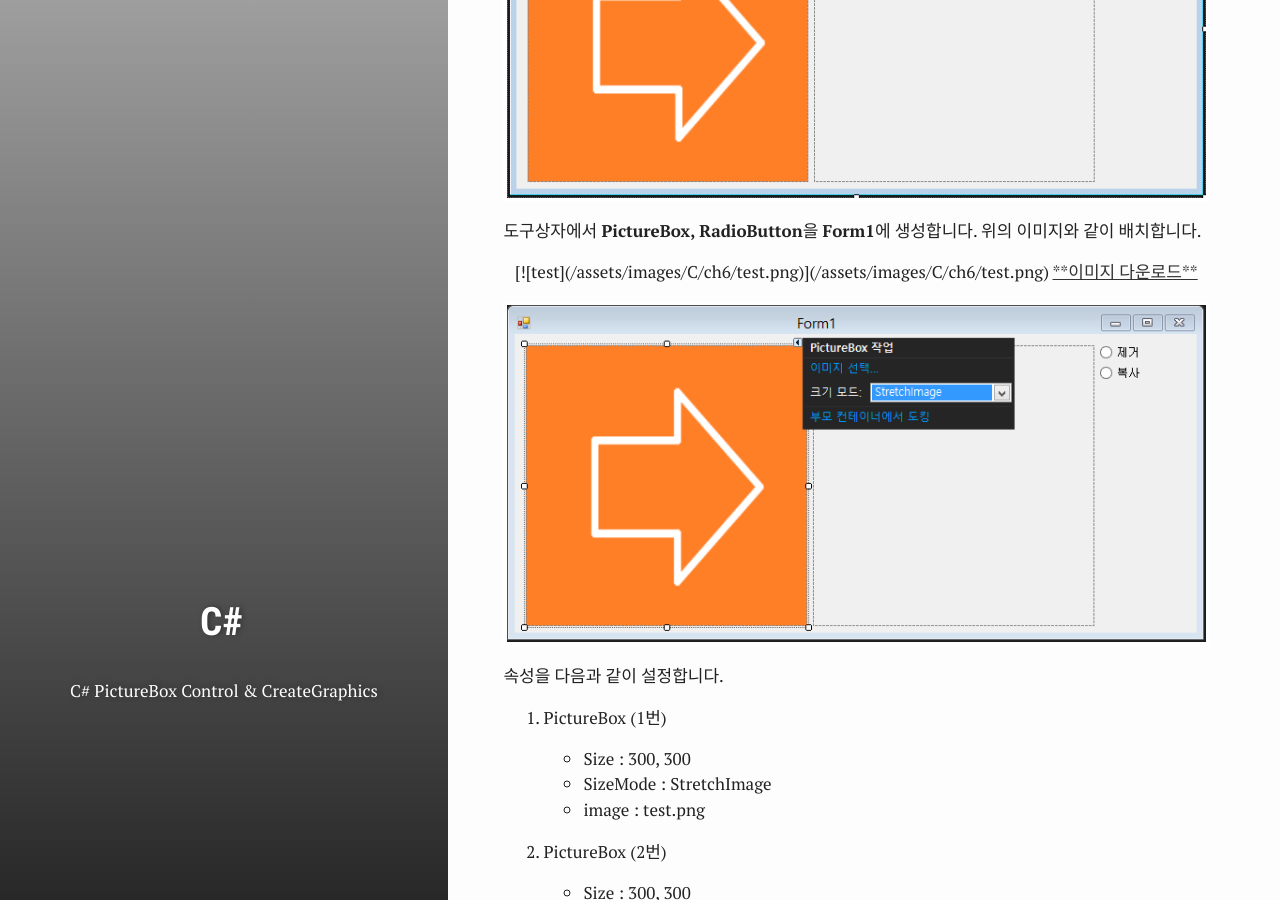
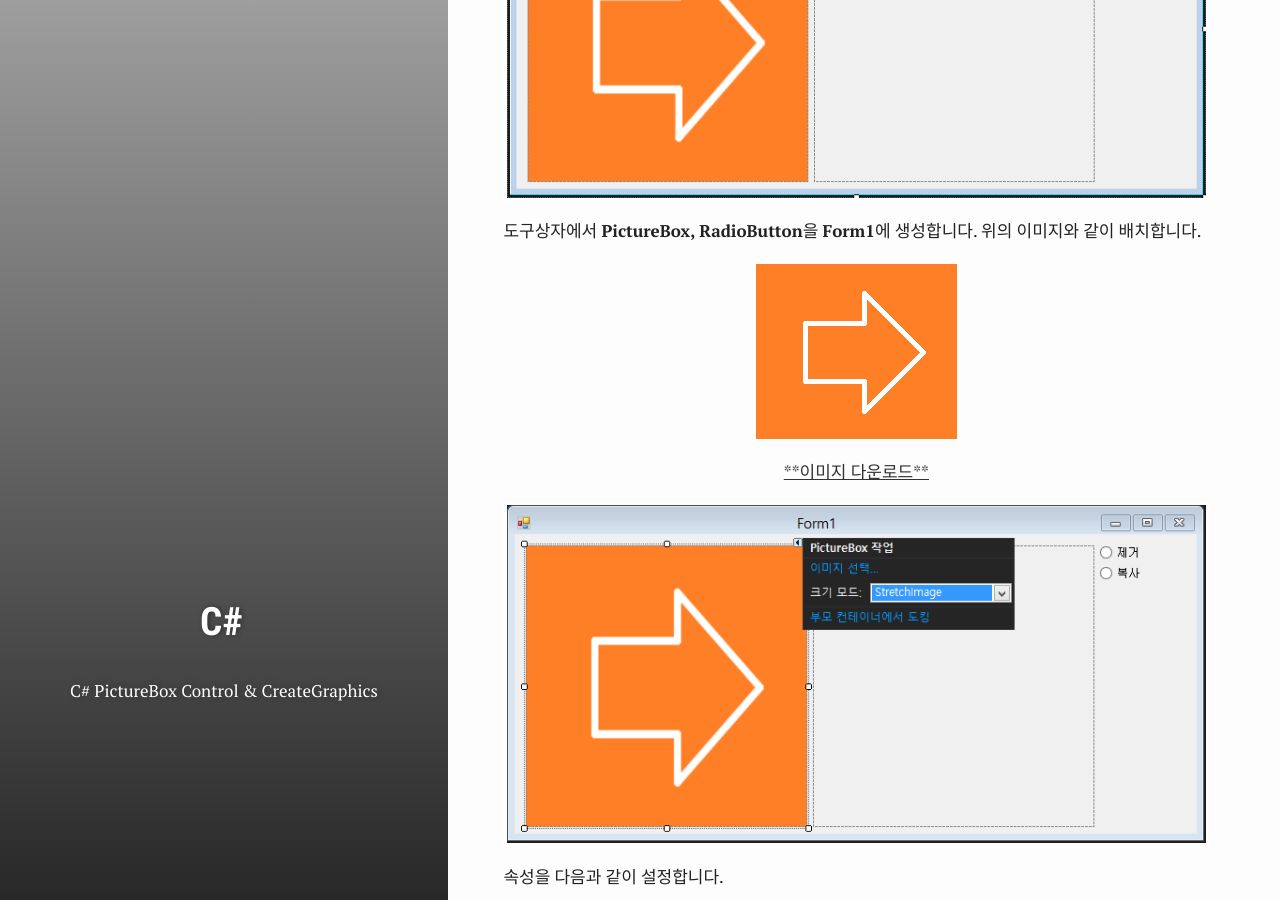
Before and after one commit to test076923/076923.github.io, a Jekyll site: the page built from _posts/2017-08-03-C#-6.md, in a window 1280 px wide and 900 px high, scrolled down 436 px. Built offline with Jekyll 4.4.1, drawn with Linux system fonts in a browser that asks for light colours.

Commit message:
Update 2017-08-03-C#-6.md

```diff
--- a/_posts/2017-08-03-C#-6.md
+++ b/_posts/2017-08-03-C#-6.md
@@ -16,10 +16,10 @@ author: 윤대희
 [![1]({{ site.images }}/C/ch6/1.png)]({{ site.images }}/C/ch6/1.png)
 도구상자에서 **PictureBox, RadioButton**을 **Form1**에 생성합니다. 위의 이미지와 같이 배치합니다.
 
-<center>
+
 [![test]({{ site.images }}/C/ch6/test.png)]({{ site.images }}/C/ch6/test.png)
-<a href="https://drive.google.com/file/d/0B4mfyOc47NkcQTFaQU5JRll1YUk/view?usp=sharing" target="_blank">**이미지 다운로드**</a>
-</center>
+<a href="https://drive.google.com/file/d/0B4mfyOc47NkcQTFaQU5JRll1YUk/view?usp=sharing" target="_blank"><center>**이미지 다운로드**</center></a>
+
 
 
 [![2]({{ site.images }}/C/ch6/2.png)]({{ site.images }}/C/ch6/2.png)
```
